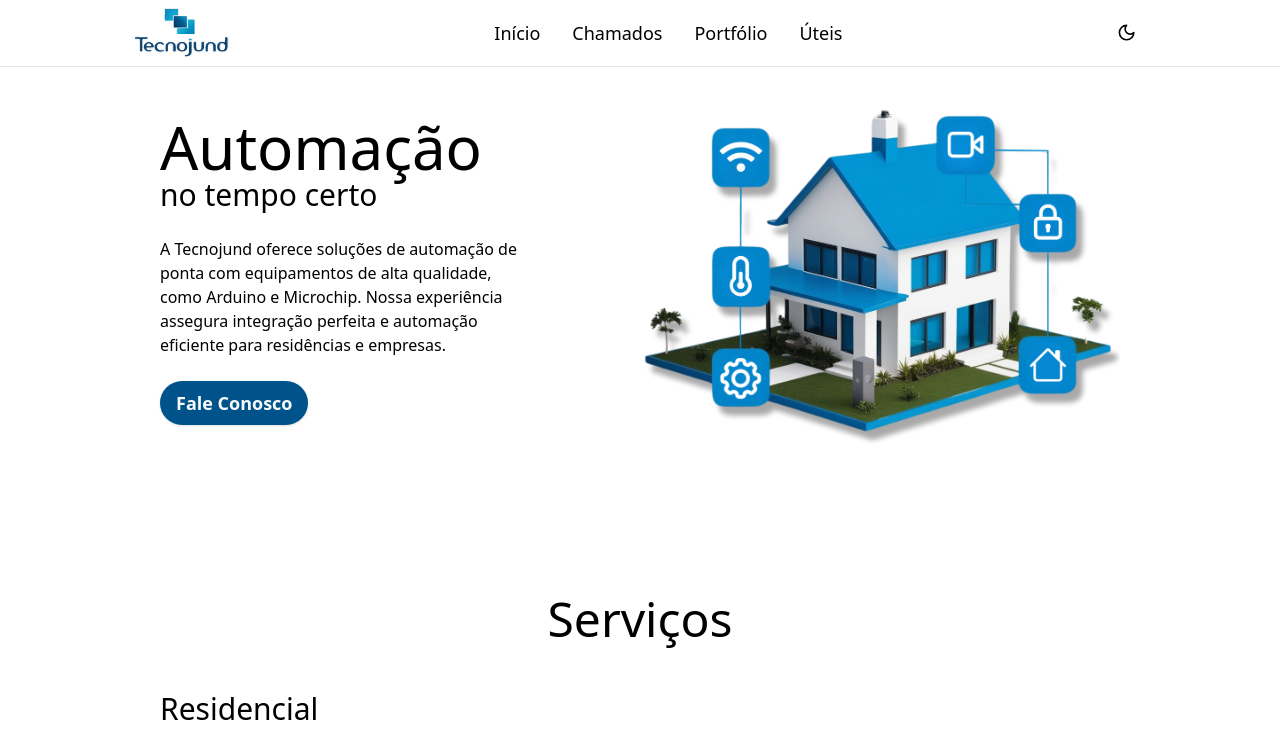
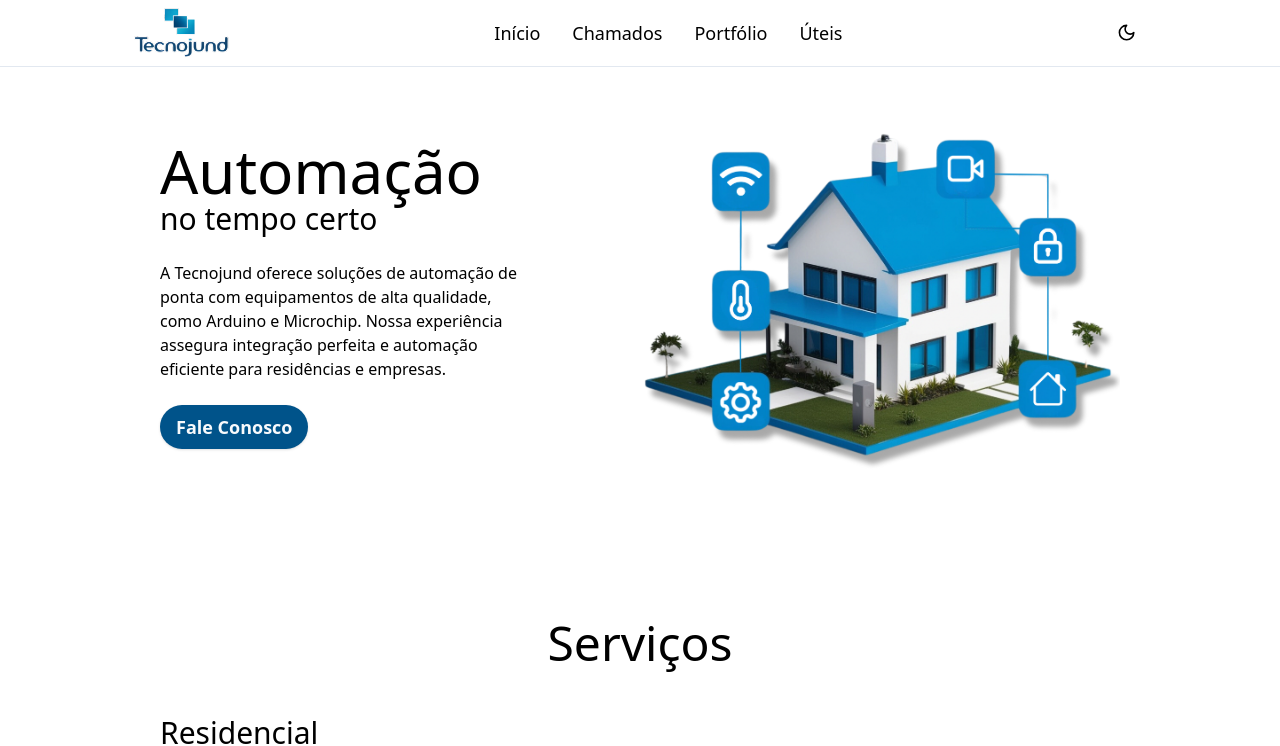
Before and after one commit to giovannivicentin/tecnojund, a Next.js app: page / in a window 1280 px wide. Shown: the top 746 px of the page. Built offline with nearby package versions, Linux system fonts and the light colour scheme; what tailwindcss-animated would draw is missing.

Commit message:
style: remove unnecessary flex properties in page.tsx

```diff
--- a/src/app/page.tsx
+++ b/src/app/page.tsx
@@ -17,7 +17,7 @@ export default function Home() {
         'min-h-dvh bg-background flex flex-col items-center justify-center gap-12 md:gap-36 animate-fade-up animate-once')
       }
     >
-      <div className="w-3/4 mt-12 md:mt-6 flex flex-col md:flex-row items-center justify-center gap-12 md:gap-0">
+      <div className="w-3/4 mt-12 flex flex-col md:flex-row items-center justify-center gap-12 md:gap-0">
         <div className="md:w-1/2 text-center md:text-start">
           <h1 className="text-6xl font-medium">Automação</h1>
           <h2 className="text-3xl">no tempo certo</h2>
```
